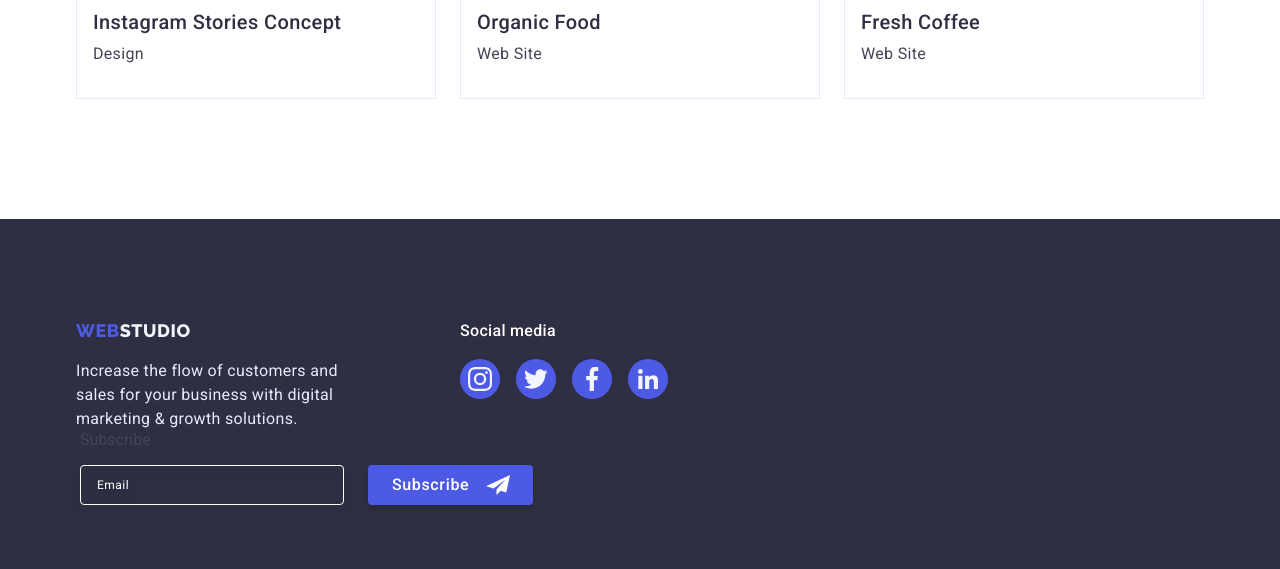
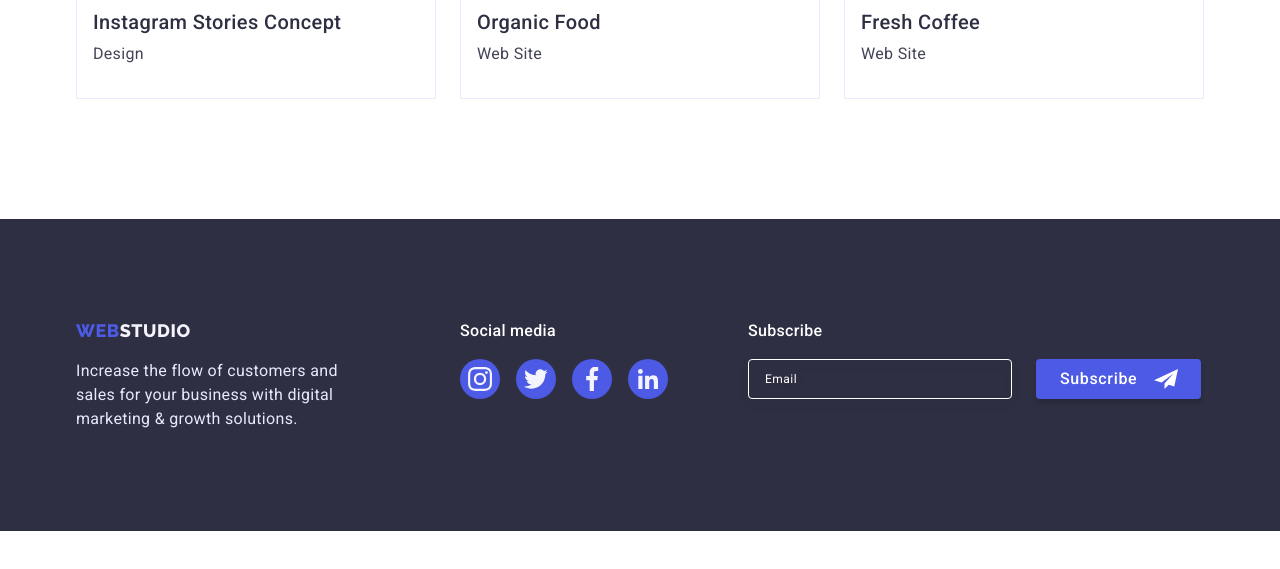
Before and after one commit to devsipoint/goit-markup-hw-06, a plain HTML site: page portfolio.html in a window 1280 px wide. Shown: the part 1551-2120 px from the top of the page. After the commit the page ends 2082 px from the top, so only its background shows below. Drawn offline with nearby package versions, Linux system fonts and the light colour scheme.

Commit message:
HW6-mentor-subscribe

```diff
--- a/css/styles.css
+++ b/css/styles.css
@@ -682,11 +682,17 @@ background-image: linear-gradient(
 
 /* SUBSCRIBE FORM */
 
-.subscribe-field-wrapper {
+
+.subscribe-form-wrapper {
+  /* display: flex; */
   margin-left: 80px;
 }
-.subscribe-form-wrapper {
+
+.subscribe-form {
   display: flex;
+  align-items: center;
+  gap: 24px;
+  margin-top: 16px;
 }
 
 .subscribe-title {
@@ -698,9 +704,6 @@ background-image: linear-gradient(
 
 }
 
-.subcribe-input-wrapper {
-  margin-top: 16px;
-}
 
 .subscribe-input {
   width: 264px;
@@ -765,8 +768,7 @@ input:focus:-ms-input-placeholder {
 
   width: 165px;
   height: 40px;
-  margin-top: 16px;
-  margin-left: 24px;
+
   padding: 8px 64px 8px 24px;
 
   transition: background-color 250ms cubic-bezier(0.4, 0, 0.2, 1);
--- a/portfolio.html
+++ b/portfolio.html
@@ -311,24 +311,20 @@
           </li>
         </ul>
       </div>
-    </div>
       <!-- SUBSCRIBER form -->
-    <div class="subscribe-field-wrapper">
-      <!-- <p class="subscribe-title">Subscribe</p> -->
+      <div class="subscribe-form-wrapper">
+        <p class="subscribe-title">Subscribe</p>
+
         <form class="subscribe-form">
-        <label for="subscribe-email" class="subscribe-label-text">Subscribe</label>
-        <div class="subscribe-form-wrapper">
-          <div class="subcribe-input-wrapper">
           <input class="subscribe-input" type="email" name="subscribe-email" id="subscribe-email" title="Email"
             placeholder="Email" required>
-          </div>
-          <div class="subscribe-buttton-wrapper">
           <button type="submit" class="subscribe-submit-button">Subscribe</button>
-          </div>
-        </div>
         </form>
+
       </div>
       <!-- SUBSCRIBER form ENDS -->
+    </div>
+
     </footer>
   </body>
 </html>
```
Also changed, not shown: index.html (+6 -18 lines). Lines whose indentation alone changed are shown as unchanged.
